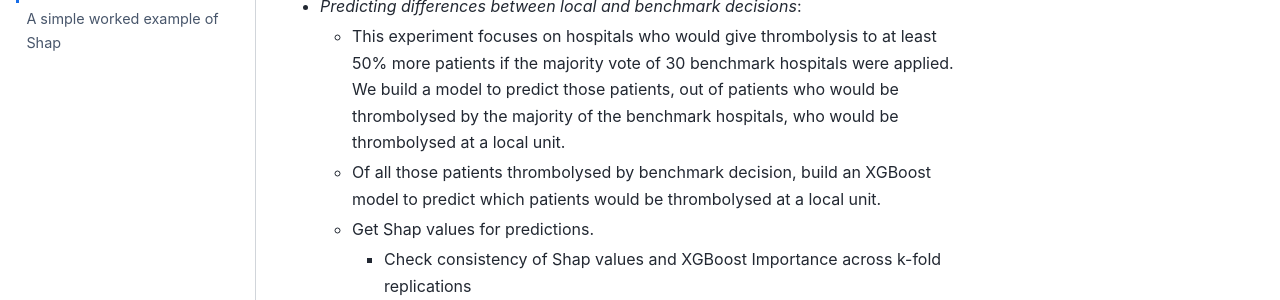
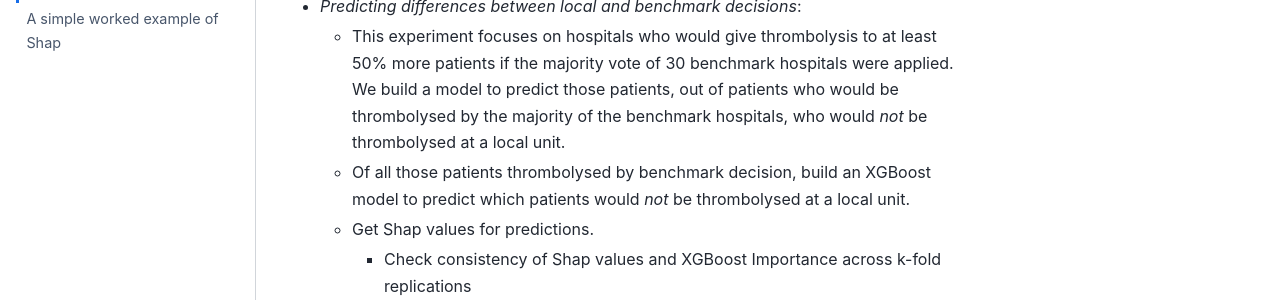
Before and after one commit to samuel-book/samuel_shap_paper_1, a Jupyter Book: the page built from xgb_with_feature_selection/outline.md, in a window 1280 px wide and 900 px high, scrolled down 1953 px. Shown: the part 333-633 px from the top of the window. Built offline with Jupyter Book 1.0.4 settings and Sphinx 7.4.7 and the Sphinx Book theme 1.1.4, drawn with Linux system fonts in a browser that asks for light colours; pages that are not in the unit, such as notebooks, are missing from menus.

Commit message:
Update outline

```diff
--- a/xgb_with_feature_selection/outline.md
+++ b/xgb_with_feature_selection/outline.md
@@ -71,8 +71,8 @@ More information on the `shap` library, used to estimate Shapley values, may be
     * Save comparison of local and benchmark decisions.
 
 * *Predicting differences between local and benchmark decisions*:
-    * This experiment focuses on hospitals who would give thrombolysis to at least 50% more patients if the majority vote of 30 benchmark hospitals were applied. We build a model to predict those patients, out of patients who would be thrombolysed by the majority of the benchmark hospitals, who would be thrombolysed at a local unit.
-    * Of all those patients thrombolysed by benchmark decision, build an XGBoost model to predict which patients would be thrombolysed at a local unit.
+    * This experiment focuses on hospitals who would give thrombolysis to at least 50% more patients if the majority vote of 30 benchmark hospitals were applied. We build a model to predict those patients, out of patients who would be thrombolysed by the majority of the benchmark hospitals, who would *not* be thrombolysed at a local unit.
+    * Of all those patients thrombolysed by benchmark decision, build an XGBoost model to predict which patients would *not* be thrombolysed at a local unit.
     * Get Shap values for predictions.
         * Check consistency of Shap values and XGBoost Importance across k-fold replications
         * Compare Shap values and XGBoost Importance
```
